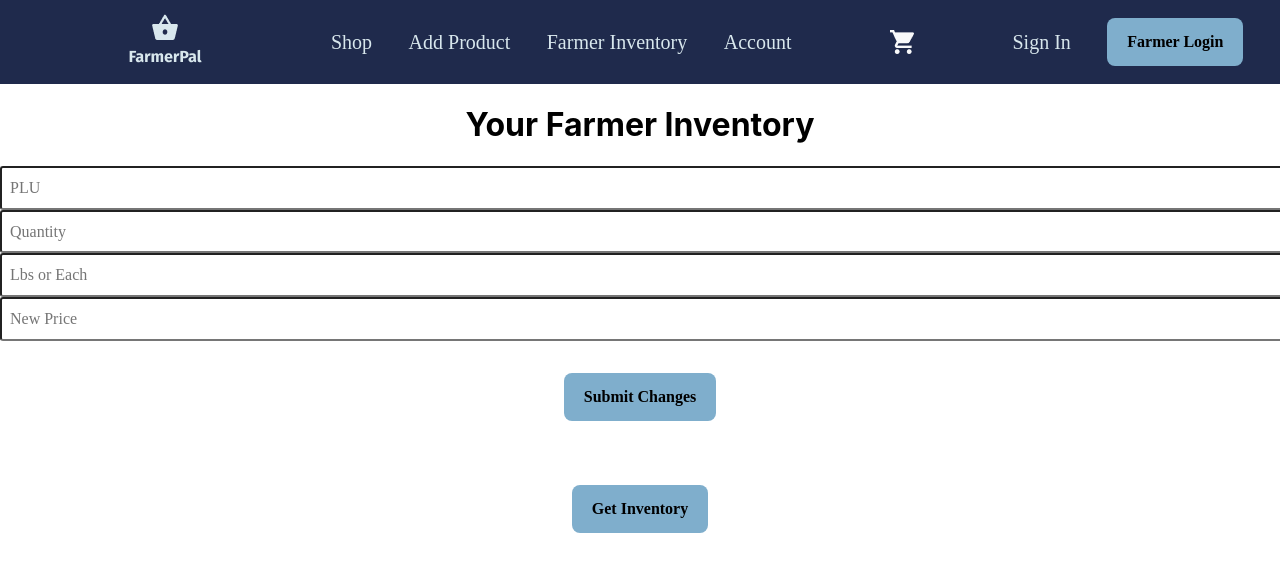
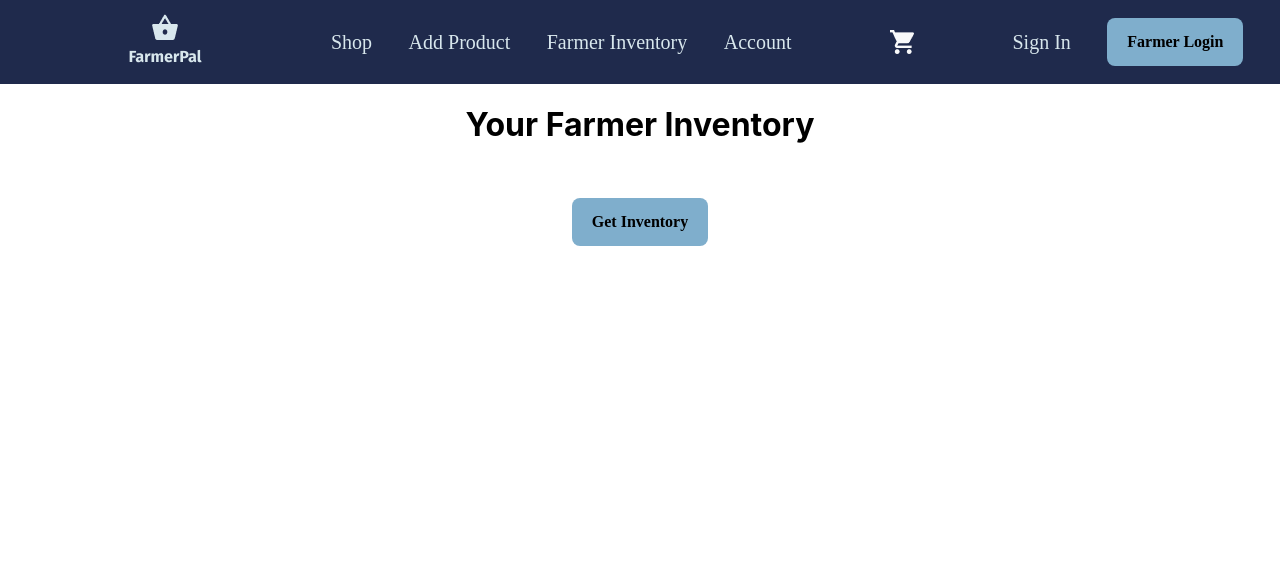
Before and after one commit to Build-Week-Farm-Fresh-1/Front-End2, a React (Create React App) app in the folder farmfresh/: page /farmerhome in a window 1280 px wide. Shown: the top 572 px of the page. Built offline with nearby package versions, Linux system fonts and the light colour scheme; sample sign-in values are in the browser's storage.

Commit message:
Finished MVP

```diff
--- a/farmfresh/src/App.css
+++ b/farmfresh/src/App.css
@@ -393,8 +393,7 @@ align-items: center;
 .inventory{
   display:flex;
   flex-wrap:wrap;
-
-  justify-content: space-between;
+  justify-content: space-evenly;
 }
 
 .item{
--- a/farmfresh/src/components/EditForm.js
+++ b/farmfresh/src/components/EditForm.js
@@ -12,7 +12,7 @@ const EditForm = props => {
     e.preventDefault();
     const id = localStorage.getItem('id');
     axiosWithAuth()
-      .post(`/farmers/${id}/inventory/${props.SKU}`, { PLU, quantity, increment, price})
+      .put(`/farmers/${id}/inventory/${props.SKU}`, { PLU, quantity, increment, price})
       .then(res => console.log(res))
       .catch(err => console.log(err));
 
@@ -24,6 +24,7 @@ const EditForm = props => {
 
   return (
     <div>
+
       <form onSubmit={handleSubmit}>
         <input
           type="number"
--- a/farmfresh/src/components/FarmerInventory.js
+++ b/farmfresh/src/components/FarmerInventory.js
@@ -1,5 +1,6 @@
 import React, { useState, useEffect } from "react";
 import {axiosWithAuth} from "../utils/axiosWithAuth";
+import EditForm from "./EditForm";
 
 const FarmerInventory = (props) => {
 
@@ -21,6 +22,7 @@ const FarmerInventory = (props) => {
             <p>PLU: {props.PLU}</p>
             <p>Quantity: {props.quantity}</p>
             <button onClick={deleteItem}>Delete from inventory</button>
+            <EditForm SKU={props.SKU}/>
         </div>
     )
 
--- a/farmfresh/src/components/ShopperHomepage.js
+++ b/farmfresh/src/components/ShopperHomepage.js
@@ -28,8 +28,6 @@ const ShopperHomepage = (props) => {
 		<div>
 			<h1> Your Farmer Inventory</h1>
 			{console.log(inventory.SKU)}
-			<EditForm key={inventory.SKU}
-						SKU={inventory.SKU}/>
 			<button onClick={getInventory}>Get Inventory</button>
 			<div className="inventory">
 				{console.log("Inventory", inventory)}
```
